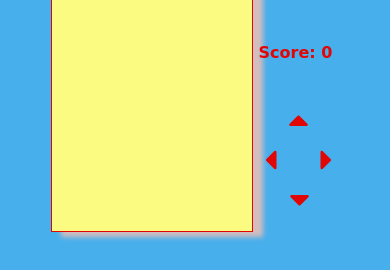
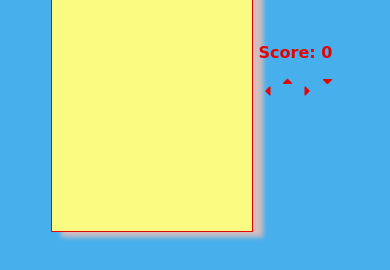
Before and after one commit to I-A11/Tetris-Game, a plain HTML site: page index.html in a window 390 px wide. Shown: the part 278-548 px from the top of the page. Drawn offline with Linux system fonts and the light colour scheme; a web font is replaced by a local one.

Commit message:
fixing view on small screens

```diff
--- a/style.css
+++ b/style.css
@@ -140,7 +140,7 @@ h3 {
     border: none;
     color: #e20505;
     background-color: transparent;
-    font-size: 2rem;
+    font-size: 1rem;
   }
   #left,
   #up,
@@ -150,11 +150,11 @@ h3 {
   }
   #left,
   #right {
-    margin-top: 80px;
+    margin-top: 20px;
     margin-bottom: 0;
   }
   #down {
-    margin-left: 25px;
+    margin-left: 0;
     margin-top: 0;
   }
 }
```
